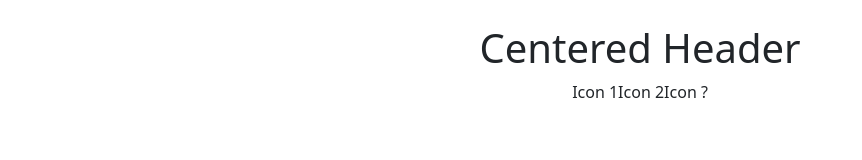
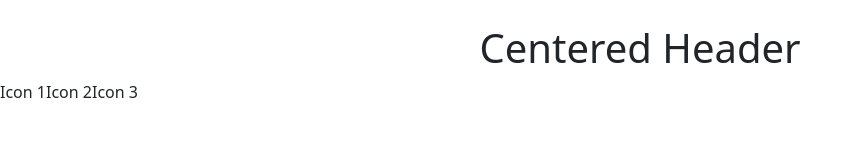
Before and after one commit to aerowide-ua/gd-10years, a plain HTML site: page index.html in a window 1280 px wide. Shown: the whole page, without its empty margins (0-862 px from the left). Drawn offline with nearby package versions, Linux system fonts and the light colour scheme.

Commit message:
Update index.html

```diff
--- a/index.html
+++ b/index.html
@@ -2,23 +2,30 @@
 <html>
 <head>
   <link href="https://cdn.jsdelivr.net/npm/bootstrap@5.0.2/dist/css/bootstrap.min.css" rel="stylesheet" integrity="sha384-EVSTQN3/azprG1Anm3QDgpJLIm9Nao0Yz1ztcQTwFspd3yD65VohhpuuCOmLASjC" crossorigin="anonymous">
+  <style>
+    .icon-container {
+      display: flex;
+      flex-direction: column;
+      align-items: flex-start;
+    }
+  </style>
 </head>
 <body>
 
   <header class="text-center py-4">
     <h1>Centered Header</h1>
-    <div class="d-flex justify-content-center">
-      <div class="d-flex flex-column align-items-center">
+    <div class="d-flex justify-content-start">
+      <div class="icon-container">
         <i class="bi bi-icon-1"></i>
         <span>Icon 1</span>
       </div>
-      <div class="d-flex flex-column align-items-center">
+      <div class="icon-container">
         <i class="bi bi-icon-2"></i>
         <span>Icon 2</span>
       </div>
-      <div class="d-flex flex-column align-items-center">
+      <div class="icon-container">
         <i class="bi bi-icon-3"></i>
-        <span>Icon ?</span>
+        <span>Icon 3</span>
       </div>
     </div>
   </header>
```
